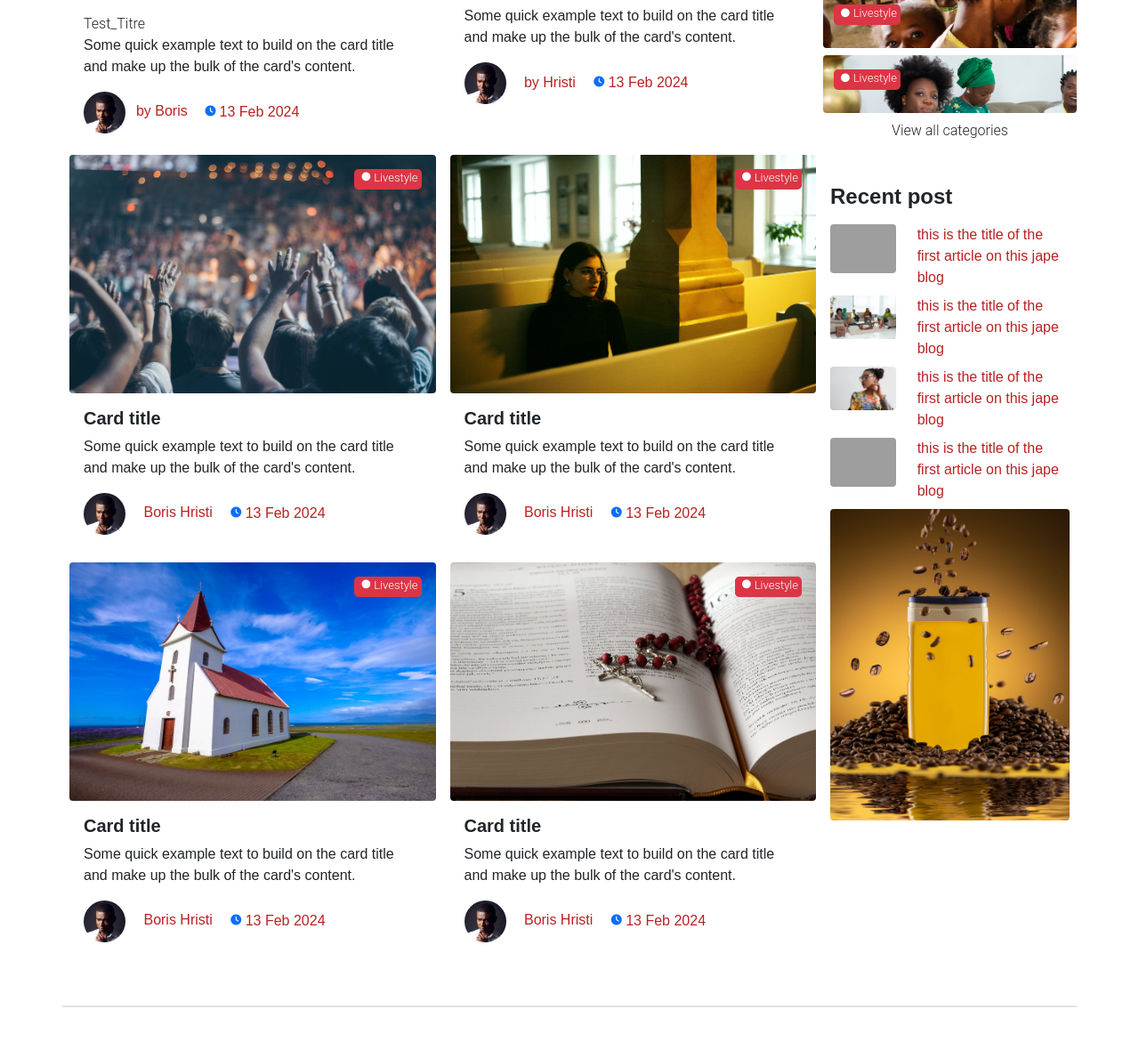
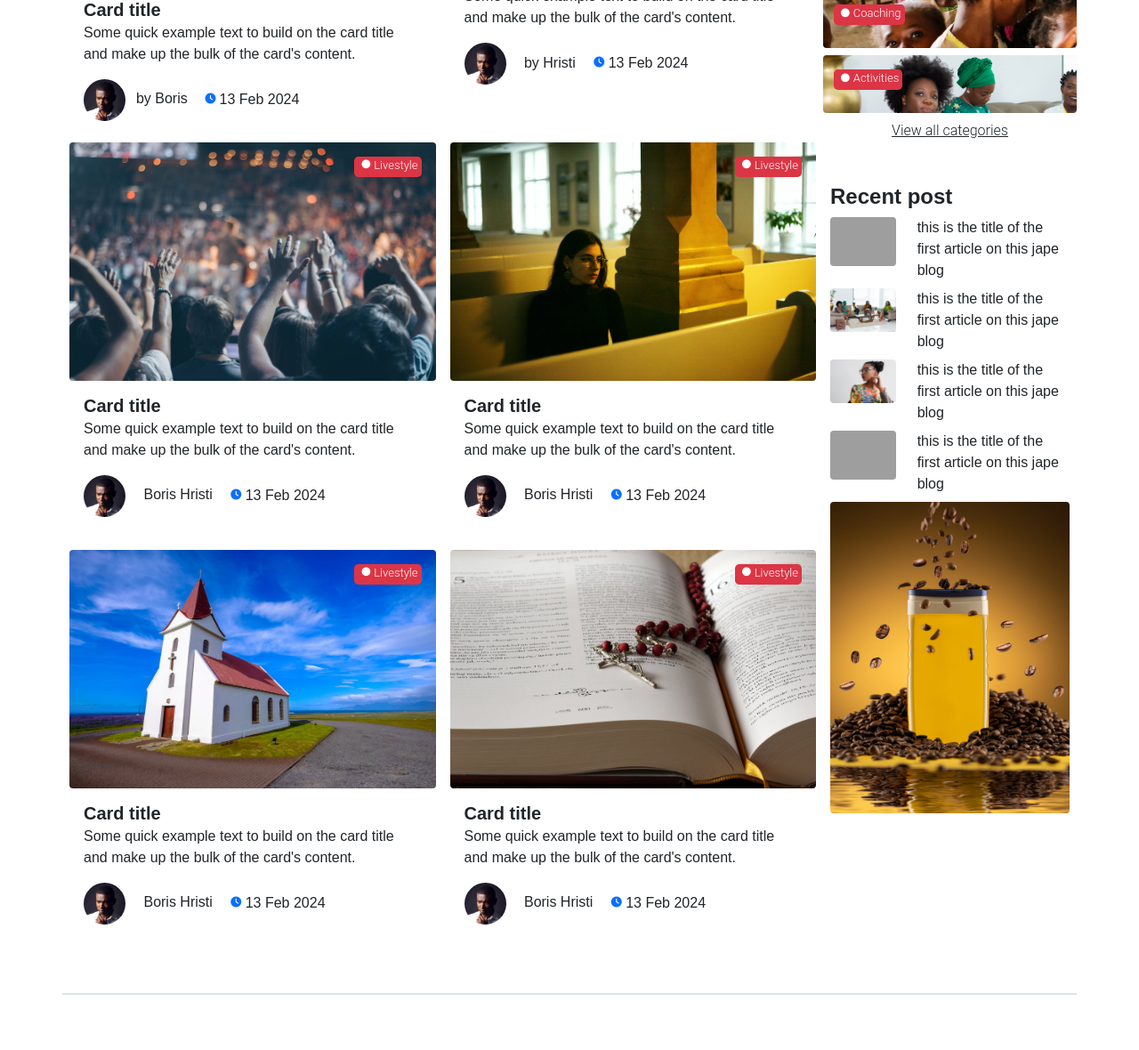
Before and after one commit to borishristi/jape-official, a Django app: page / in a window 1280 px wide. Shown: the part 550-1730 px from the top of the page at 89% size. After the commit the page ends 1668 px from the top, so only its background shows below. Run offline with Django 3.2, Linux system fonts and the light colour scheme; some libraries are stand-ins or nearby versions; grey boxes are pictures that could not be loaded.

Commit message:
I have finish to refonte the articles design

```diff
--- a/src/blog/static/css/template.css
+++ b/src/blog/static/css/template.css
@@ -11,16 +11,6 @@ body {
     font-family: "Roboto", "Lucida Grande", "DejaVu Sans", "Bitstream Vera Sans", Verdana, Arial, sans-serif;
 }
 
-.m_card_info {
-    /*background-color: #447e9b;*/
-    /*width: 80%;*/
-    /*margin-top: 40%;*/
-    /*margin-left: 5%;*/
-    /*height: 50%;*/
-    /*color: #003366;*/
-    /*opacity: 25%;*/
-}
-
 .img-hover {
     transition: transform .5s;
 }
@@ -31,39 +21,57 @@ body {
     transform: scale(1.05);
 }
 
-a {
+/*.a-link {*/
+/*    position: relative;*/
+/*    display: inline;*/
+/*}*/
+
+/*.a-link::after {*/
+/*    content: "";*/
+/*    display: block;*/
+/*    position: absolute;*/
+/*    width: 100%;*/
+/*    height: 3px;*/
+/*    background: #000000;*/
+/*    transform: scale(0);*/
+/*    transition: transform 0.5s ease-in-out;*/
+/*}*/
+
+/*.a-link:hover::after {*/
+/*    transform: scale(1);*/
+/*}*/
+
+
+
+/*.title-link::after {*/
+/*    content: "";*/
+/*    display: block;*/
+/*    position: absolute;*/
+/*    width: 0%;*/
+/*    height: 3px;*/
+/*    background: #000000;*/
+/*    transition: width 0.5s ease-in-out;*/
+/*}*/
+
+/*.title-link:hover::after {*/
+/*    width: 100%;*/
+/*}*/
+
+/*soulignement progressif des textes*/
+
+.title-link {
+    position: relative;
+    display: inline;
+}
+
+.title-link {
     color: inherit;
     text-decoration: none;
-    background: linear-gradient(to top, rgba(255, 0, 0, 0.5) 0%, rgba(255, 0, 0, 0.5) 4px, transparent 5px) no-repeat;
+    background: linear-gradient(to top, rgba(255, 0, 0, 0.5) 0%, rgba(255, 0, 0, 0.5) 10%, transparent 10.01%) no-repeat;
     background-size: 0 100%;
-    transition: backgroundd-size .300s;
+    transition: background-size .9s;
 }
 
-a:hover {
+.title-link:hover {
     background-size: 100% 100%;
 }
-span {
-    color: #ba2121;
-}
-
-/*a-link {*/
-/*    position: relative;*/
-/*}*/
-
-/*a-link::after {*/
-/*    content: '';*/
-/*    height: 30%;*/
-/*    position: absolute;*/
-/*    bottom: 10%;*/
-/*    left: 0;*/
-/*    right: 0;*/
-/*    background: #0D6EFD;*/
-/*    z-index: -1;*/
-/*}*/
-/*.a-link {*/
-/*    !*transition: .5s;*!*/
-/*}*/
-
-/*.a-link:hover {*/
-/*    !*text-decoration: underline;*!*/
-/*}*/
--- a/src/blog/templates/blog/template_site.html
+++ b/src/blog/templates/blog/template_site.html
@@ -11,6 +11,7 @@
     <link rel="stylesheet" href="{% static 'css/fonts.css' %}">
 </head>
 <body>
+
 <!--START NAVBAR-->
 
 <nav class="navbar navbar-expand-lg navbar-light bg-primary">
@@ -23,13 +24,13 @@
         <div class="collapse navbar-collapse" id="navbarSupportedContent">
             <ul class="navbar-nav me-auto mb-2 mb-lg-0 roboto-regular">
                 <li class="nav-item">
-                    <a class="nav-link text-white" aria-current="page" href="#">Home</a>
+                    <a class="nav-link text-white title-link" aria-current="page" href="#">Home</a>
                 </li>
                 <li class="nav-item">
-                    <a class="nav-link text-white" href="#">Blog</a>
+                    <a class="nav-link text-white title-link" href="#">Blog</a>
                 </li>
                 <li class="nav-item dropdown">
-                    <a class="nav-link dropdown-toggle text-white" href="#" id="navbarDropdown" role="button"
+                    <a class="nav-link dropdown-toggle text-white title-link" href="#" id="navbarDropdown" role="button"
                        data-bs-toggle="dropdown" aria-expanded="false">
                         Categories
                     </a>
@@ -44,13 +45,13 @@
                     </ul>
                 </li>
                 <li class="nav-item">
-                    <a class="nav-link text-white" href="#">Gallery</a>
+                    <a class="nav-link text-white title-link" href="#">Gallery</a>
                 </li>
                 <li class="nav-item">
-                    <a class="nav-link text-white" href="#">About us</a>
+                    <a class="nav-link text-white title-link" href="#">About us</a>
                 </li>
                 <li class="nav-item">
-                    <a class="nav-link text-white" href="#">Contact us</a>
+                    <a class="nav-link text-white title-link" href="#">Contact us</a>
                 </li>
             </ul>
             <form class="d-flex">
@@ -115,7 +116,7 @@
                 <div class="row">
                     <div class="col-12">
                         <h1><i class="fa-regular fa-hourglass-half fa-xs"></i>Today's top highlights</h1>
-                        <p>Latest breaking news, pictures, videos, and special reports</p>
+                        <p class="title-link">Latest breaking news, pictures, videos, and special reports</p>
                     </div>
                     <div class="col-sm-6 pt-2 pe-2 ps-2 pt-0">
                         <div class="card border-0 p-0" style="width: 100%; min-height: 450px">
@@ -126,8 +127,7 @@
                                   class="position-absolute bg-danger px-1 pb-1 end-0 me-3 mt-3 rounded-3 text-white"><i
                                     class="fa-solid fa-circle p-1 fa-xs" style="color: #ffffff;"></i>Livestyle</span>
                             <div class="card-body">
-{#                                <a href="#" class="h5 card-title montserrat-title_card a-link">Card title</a>#}
-                                <a class="a-link" href="#">Test_Titre</a>
+                                <h5 class="card-title montserrat-title_card title-link">Card title</h5>
                                 <p class="card-text montserrat-card-text">Some quick example text to build on the card title and make up the
                                     bulk
                                     of
@@ -151,7 +151,7 @@
                                   class="position-absolute bg-danger px-1 pb-1 end-0 me-3 mt-3 rounded-3 text-white"><i
                                     class="fa-solid fa-circle p-1 fa-xs" style="color: #ffffff;"></i>Livestyle</span>
                             <div class="card-body">
-                                <h5 class="card-title montserrat-title_card">Card title</h5>
+                                <h5 class="card-title montserrat-title_card title-link">Card title</h5>
                                 <p class="card-text montserrat-card-text">Some quick example text to build on the card title and make up the
                                     bulk
                                     of
@@ -175,7 +175,7 @@
                                   class="position-absolute bg-danger px-1 pb-1 end-0 me-3 mt-3 rounded-3 text-white"><i
                                     class="fa-solid fa-circle p-1 fa-xs" style="color: #ffffff;"></i>Livestyle</span>
                             <div class="card-body">
-                                <h5 class="card-title montserrat-title_card">Card title</h5>
+                                <h5 class="card-title montserrat-title_card title-link">Card title</h5>
                                 <p class="card-text montserrat-card-text">Some quick example text to build on the card title and make up the
                                     bulk
                                     of
@@ -199,7 +199,7 @@
                                   class="position-absolute bg-danger px-1 pb-1 end-0 me-3 mt-3 rounded-3 text-white"><i
                                     class="fa-solid fa-circle p-1 fa-xs" style="color: #ffffff;"></i>Livestyle</span>
                             <div class="card-body">
-                                <h5 class="card-title montserrat-title_card">Card title</h5>
+                                <h5 class="card-title montserrat-title_card title-link">Card title</h5>
                                 <p class="card-text montserrat-card-text">Some quick example text to build on the card title and make up the
                                     bulk
                                     of
@@ -223,7 +223,7 @@
                                   class="position-absolute bg-danger px-1 pb-1 end-0 me-3 mt-3 rounded-3 text-white"><i
                                     class="fa-solid fa-circle p-1 fa-xs" style="color: #ffffff;"></i>Livestyle</span>
                             <div class="card-body">
-                                <h5 class="card-title montserrat-title_card">Card title</h5>
+                                <h5 class="card-title montserrat-title_card title-link">Card title</h5>
                                 <p class="card-text montserrat-card-text">Some quick example text to build on the card title and make up the
                                     bulk
                                     of
@@ -247,7 +247,7 @@
                                   class="position-absolute bg-danger px-1 pb-1 end-0 me-3 mt-3 rounded-3 text-white"><i
                                     class="fa-solid fa-circle p-1 fa-xs" style="color: #ffffff;"></i>Livestyle</span>
                             <div class="card-body">
-                                <h5 class="card-title montserrat-title_card">Card title</h5>
+                                <h5 class="card-title montserrat-title_card title-link">Card title</h5>
                                 <p class="card-text montserrat-card-text">Some quick example text to build on the card title and make up the
                                     bulk
                                     of
@@ -303,36 +303,36 @@
                     <div class="img-hover col-12 mt-1 mb-2 rounded"
                          style="background-image: url('{% static 'img/img_topic_6.jpg' %}'); background-size: cover; height: 65px">
                             <span style="font-size: small"
-                                  class="position-absolute bg-danger px-1 pb-1 me-3 mt-3 rounded-3 text-white">
+                                  class="position-absolute bg-danger px-1 pb-1 me-3 mt-3 rounded-3 text-white title-link">
                                 <i class="fa-solid fa-circle p-1 fa-xs" style="color: #ffffff;"></i>Livestyle
                             </span>
                     </div>
                     <div class="img-hover col-12 mb-2 rounded"
                          style="background-image: url('{% static 'img/img_topic_7.jpg' %}'); background-size: cover; height: 65px">
                             <span style="font-size: small"
-                                  class="position-absolute bg-danger px-1 pb-1 me-3 mt-3 rounded-3 text-white">
-                                <i class="fa-solid fa-circle p-1 fa-xs" style="color: #ffffff;"></i>Livestyle
+                                  class="position-absolute bg-danger px-1 pb-1 me-3 mt-3 rounded-3 text-white title-link">
+                                <i class="fa-solid fa-circle p-1 fa-xs" style="color: #ffffff;"></i>Travel
                             </span>
                     </div>
                     <div class="img-hover col-12 mb-2 rounded"
                          style="background-image: url('{% static 'img/img_topic_9.jpg' %}'); background-size: cover; height: 65px">
                             <span style="font-size: small"
-                                  class="position-absolute bg-danger px-1 pb-1 me-3 mt-3 rounded-3 text-white">
-                                <i class="fa-solid fa-circle p-1 fa-xs" style="color: #ffffff;"></i>Livestyle
+                                  class="position-absolute bg-danger px-1 pb-1 me-3 mt-3 rounded-3 text-white title-link">
+                                <i class="fa-solid fa-circle p-1 fa-xs" style="color: #ffffff;"></i>Business
                             </span>
                     </div>
                     <div class="img-hover col-12 mb-2 rounded"
                          style="background-image: url('{% static 'img/img_topic_14.jpg' %}'); background-size: cover; height: 65px">
                             <span style="font-size: small"
-                                  class="position-absolute bg-danger px-1 pb-1 me-3 mt-3 rounded-3 text-white">
-                                <i class="fa-solid fa-circle p-1 fa-xs" style="color: #ffffff;"></i>Livestyle
+                                  class="position-absolute bg-danger px-1 pb-1 me-3 mt-3 rounded-3 text-white title-link">
+                                <i class="fa-solid fa-circle p-1 fa-xs" style="color: #ffffff;"></i>Coaching
                             </span>
                     </div>
                     <div class="img-hover col-12 mb-2 rounded"
                          style="background-image: url('{% static 'img/img_topic_15.jpg' %}'); background-size: cover; height: 65px">
                             <span style="font-size: small"
-                                  class="position-absolute bg-danger px-1 pb-1 me-3 mt-3 rounded-3 text-white">
-                                <i class="fa-solid fa-circle p-1 fa-xs" style="color: #ffffff;"></i>Livestyle
+                                  class="position-absolute bg-danger px-1 pb-1 me-3 mt-3 rounded-3 text-white title-link">
+                                <i class="fa-solid fa-circle p-1 fa-xs" style="color: #ffffff;"></i>Activities
                             </span>
                     </div>
                     <a class="text-center text-dark" href="#">View all categories</a>
@@ -340,14 +340,15 @@
                         <div class="row g-2" style="height: 300px">
                             <div class="col-6 col-lg-12 p-0">
                                 <div class="row g-2">
-                                    <h4 class="montserrat-title_card">Recent post</h4>
+                                    <div><h4 class="montserrat-title_card title-link">Recent post</h4></div>
                                     <div class="col-12">
                                         <div class="row">
                                             <div class="col-4 img-fluid">
                                                 <img class="img-fluid rounded" src="{% static 'img/img_14.jpg' %}"
                                                      alt="">
                                             </div>
-                                            <div class="col-8"><span>this is the title of the first article on this jape blog</span>
+                                            <div class="col-8">
+                                                <h6 class="title-link">this is the title of the first article on this jape blog</h6>
                                             </div>
                                         </div>
                                     </div>
@@ -357,7 +358,8 @@
                                                 <img class="img-fluid rounded" src="{% static 'img/img_15.jpg' %}"
                                                      alt="">
                                             </div>
-                                            <div class="col-8"><span>this is the title of the first article on this jape blog</span>
+                                            <div class="col-8">
+                                                <h6 class="title-link">this is the title of the first article on this jape blog</h6>
                                             </div>
                                         </div>
                                     </div>
@@ -367,7 +369,8 @@
                                                 <img class="img-fluid rounded" src="{% static 'img/img_16.jpg' %}"
                                                      alt="">
                                             </div>
-                                            <div class="col-8"><span>this is the title of the first article on this jape blog</span>
+                                            <div class="col-8">
+                                                <h6 class="title-link">this is the title of the first article on this jape blog</h6>
                                             </div>
                                         </div>
                                     </div>
@@ -377,7 +380,8 @@
                                                 <img class="w-100 img-fluid rounded" src="{% static 'img/img_13.jpg' %}"
                                                      alt="">
                                             </div>
-                                            <div class="col-8"><span>this is the title of the first article on this jape blog</span>
+                                            <div class="col-8">
+                                                <h6 class="title-link">this is the title of the first article on this jape blog</h6>
                                             </div>
                                         </div>
                                     </div>
--- a/src/blog/urls.py
+++ b/src/blog/urls.py
@@ -2,11 +2,12 @@ from django.conf.urls.static import static
 from django.urls import path
 
 from jape_official import settings
-from .views import index_view, article_view, template_view
+from .views import index_view, article_view, template_view, test_design_view
 
 
 urlpatterns = [
     # path('', index_view, name='blog-index_view'),
     path('article-<str:numero_article>/', article_view, name='blog-article'),
-    path('', template_view, name='template_view')
+    path('', template_view, name='template_view'),
+    path('test_design/', test_design_view, name='test_design_view'),
 ] + static(settings.MEDIA_URL, document_root=settings.MEDIA_ROOT)
--- a/src/blog/views.py
+++ b/src/blog/views.py
@@ -16,3 +16,7 @@ def article_view(request, numero_article):
 
 def template_view(request):
     return render(request, 'blog/template_site.html')
+
+
+def test_design_view(request):
+    return render(request, 'blog/test_design.html')
```
Also changed, not shown: src/blog/static/css/test_design.css (added, +55 -0 lines), src/blog/templates/blog/test_design.html (added, +22 -0 lines).
